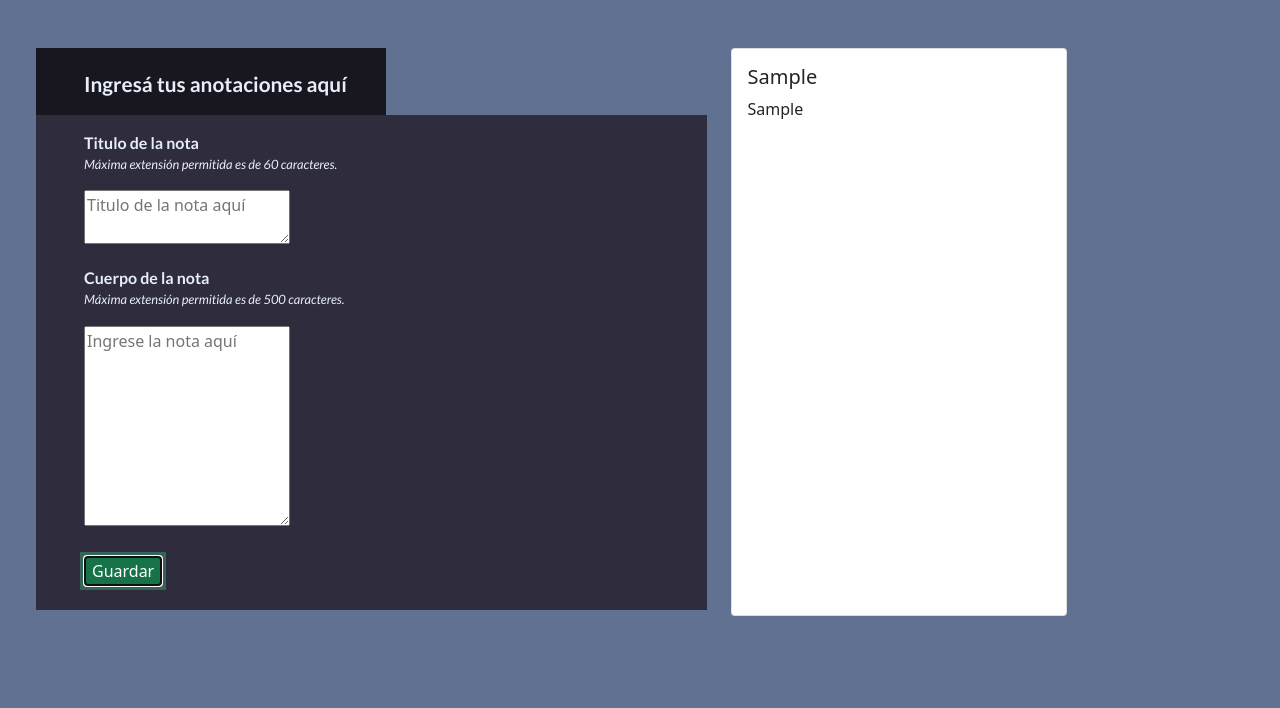
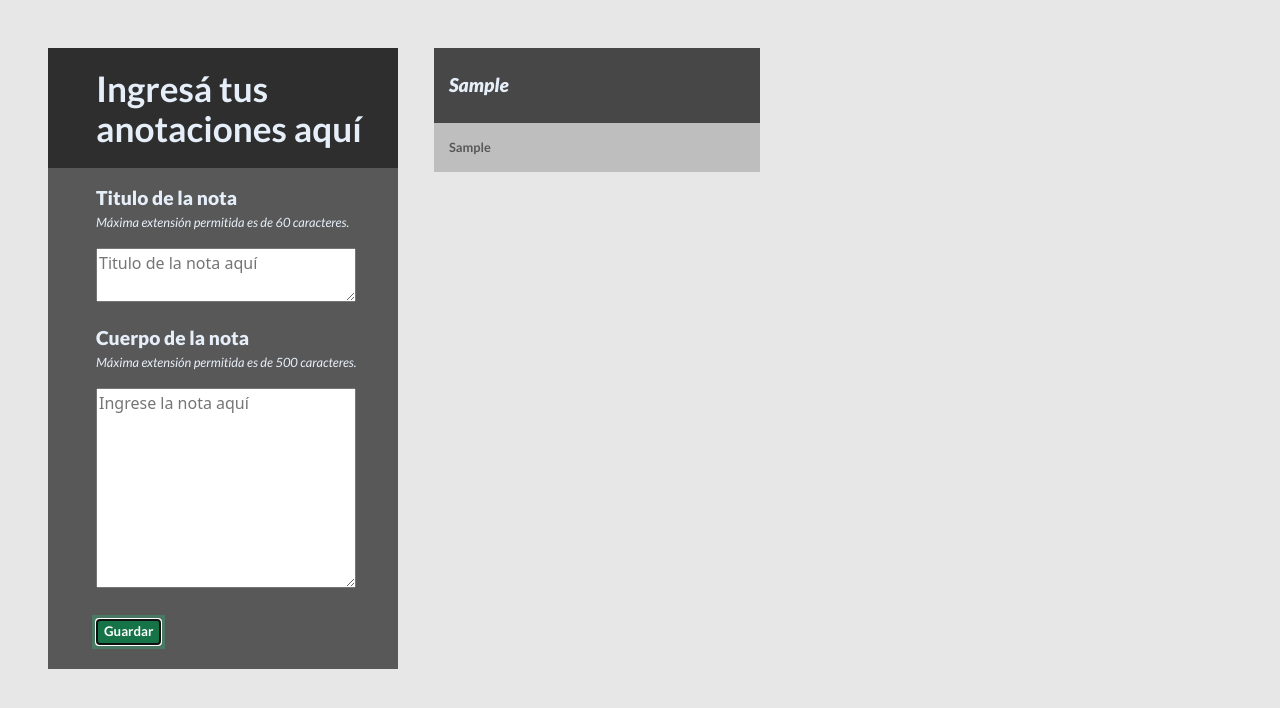
Before and after one commit to fagomezomil/crud, a plain HTML site: page index.html in a window 1280 px wide. Both pictures are taken after typing "Sample", "Sample" into the empty fields and a click on the button "Guardar". Drawn offline with nearby package versions, Linux system fonts and the light colour scheme.

Commit message:
Cambios de estilo de las tarjetas y los inputs

```diff
--- a/index.html
+++ b/index.html
@@ -19,22 +19,20 @@
 <body>
     <div class="d-flex">
         <div class="contenedor-inputs">
-            <div class="row mt-5 ps-5">
-                <div class="titulo-ingreso-nota ps-5">
-                    <p class="texto-titulo-ingreso">Ingresá tus anotaciones aquí</p>
-                </div>
+            <div class="mt-5 ps-5">
+                <div class="titulo-ingreso-nota ps-5">Ingresá tus anotaciones aquí</div>
                 <div class="contenedor-input ps-5">
                     <form id="form-nota">
                         <div class="texto-etiqueta-input pt-3">Titulo de la nota</div>
                         <p class="texto-aclaracion">Máxima extensión permitida es de 60 caracteres.</p>
-                        <textarea id="titulo-input" name="name" required maxlength="60"
+                        <textarea style="width: 260px;" id="titulo-input" name="name" required maxlength="60"
                             placeholder="Titulo de la nota aquí"></textarea>
                         <br>
                         <div class="texto-etiqueta-input pt-3">Cuerpo de la nota</div>
                         <p class="texto-aclaracion">Máxima extensión permitida es de 500 caracteres.</p>
-                        <textarea class="input-nota mb-4" type="text" id="nota-input" name="name" required
+                        <textarea style="width: 260px;" class="input-nota mb-4" type="text" id="nota-input" name="name" required
                             maxlength="500" placeholder="Ingrese la nota aquí"></textarea>
-                        <div><button class="btn-success mb-4" type="submit">Guardar</button></div>
+                        <div><button class="btn-success mb-4 text-boton" type="submit">Guardar</button></div>
                     </form>
                 </div>
 
--- a/index.js
+++ b/index.js
@@ -42,13 +42,12 @@ function mostrarNotas() {
     for (let i = 0; i < notas.length; i++) {
         const nota = notas[i];
         const card = `
-        <div class="card tarjeta mb-4 me-4">
-            <div class="card-body">
-            <div class="bg-titulo-tarjeta">
-            <h5 class="card-title">${nota.titulo}</h5>
+        <div class="tarjeta">
+            <div class="bg-titulo">
+            <div class="tarjeta-titulo">${nota.titulo}</siv>
             </div>
-            <div class="bg-tarjeta">
-            <p class="card-text">${nota.cuerpo}</p>
+            <div class="bg-cuerpo">
+            <div class="cuerpo-texto">${nota.cuerpo}</div>
             </div>
         </div>
     </div>
--- a/style.css
+++ b/style.css
@@ -1,29 +1,28 @@
 body {
-    background-color: rgb(97, 113, 146);
+    background-color: rgb(231, 231, 231);
 }
 
 .titulo-ingreso-nota {
-    background-color: rgb(24, 23, 31);
+    background-color: rgb(46, 46, 46);
     width: 350px;
-}
-
-.texto-titulo-ingreso {
     font-family: 'Lato', sans-serif;
-    font-size: 1.3rem;
+    font-size: 2.2rem;
+    line-height: 2.5rem;
     font-weight: 700;
     color: rgb(230, 239, 249);
     padding-top: 20px;
+    padding-bottom: 20px;
 }
 
 .contenedor-input {
-    background-color: rgb(47, 44, 61);
+    background-color: rgb(88, 88, 88);
     margin-bottom: 30px;
 }
 
 .texto-etiqueta-input {
     font-family: 'Lato', sans-serif;
-    font-size: 1rem;
-    font-weight: 700;
+    font-size: 1.2rem;
+    font-weight: 800;
     color: rgb(230, 239, 249);
 }
 
@@ -40,10 +39,41 @@ body {
     /* width: 350px; */
 }
 
+.text-boton {
+    font-family: 'Lato', sans-serif;
+    font-size: 0.83rem;
+    font-weight: 700;
+    color: rgb(230, 239, 249);
+}
+
 .tarjeta {
     min-height: 129px;
-    min-width: 336px;
+    min-width: 326px;
     max-width: 500px;
+    margin-right:  30px;
+    margin-bottom: 30px;
+}
+
+.bg-titulo {
+    background-color: rgb(71, 71, 71);
+}
+.tarjeta-titulo{
+    font-family: 'Lato', sans-serif;
+    font-size: 1.2rem;
+    font-weight: 800;
+    font-style: italic;
+    color: rgb(230, 239, 249);
+    padding: 23px 15px;
+}
+.bg-cuerpo {
+    background-color: rgb(190, 190, 190);
+    padding: 15px;
+}
+.cuerpo-texto {
+    font-family: 'Lato', sans-serif;
+    font-size: 0.8rem;
+    font-weight: 700;
+    color: rgb(88, 88, 88);
 }
 
 .contenedor-tarjetas {
```
